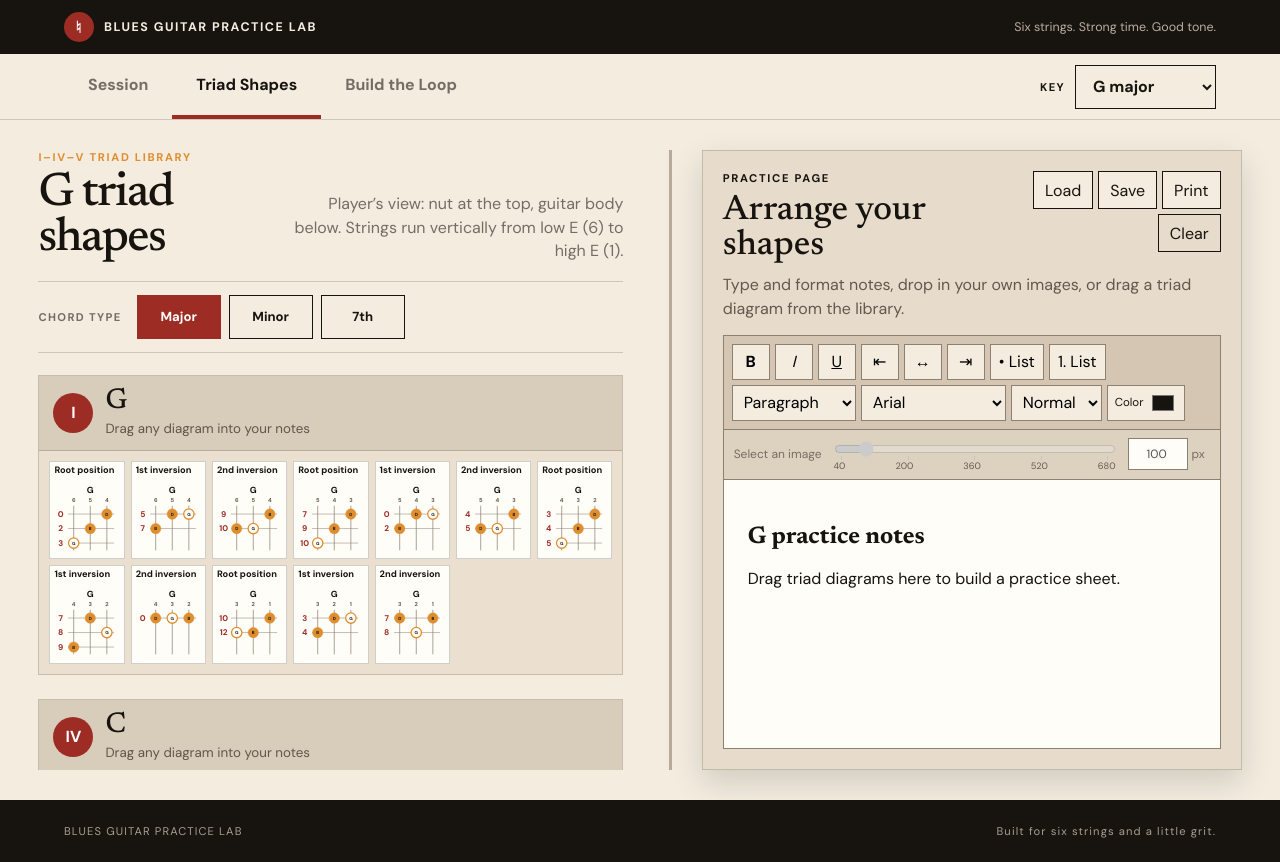
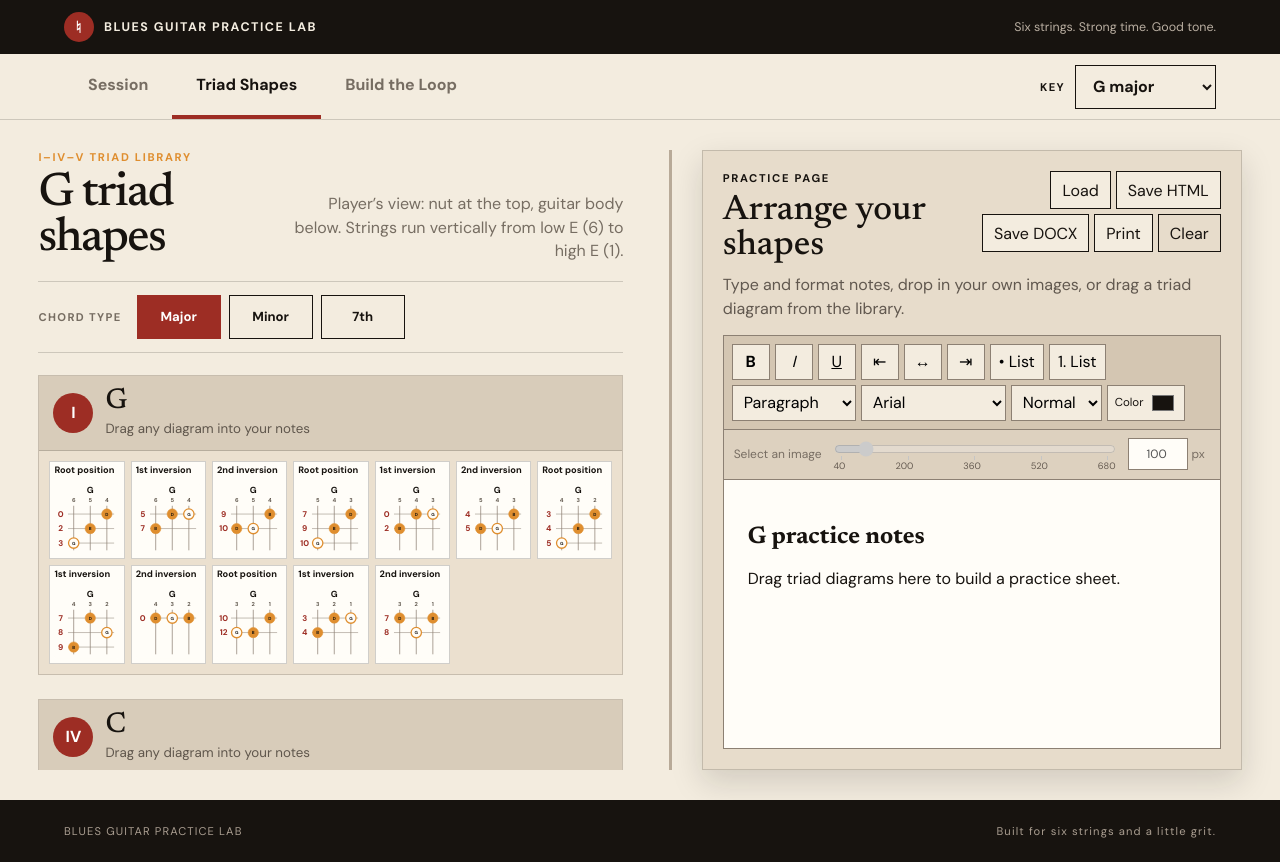
Before and after one commit to flyfisher1952/blues-guitar-practice-lab, an Angular app: page / in a window 1280 px wide. Both pictures are taken after a click on the tab "Triad Shapes". Built offline with nearby package versions, Linux system fonts and the light colour scheme; what html-docx-js-typescript would draw is missing.

Commit message:
Expose separate HTML and DOCX save actions

```diff
--- a/src/app/component/triad-shapes/triad-shapes.component.html
+++ b/src/app/component/triad-shapes/triad-shapes.component.html
@@ -91,7 +91,8 @@
         <div class="editor-file-actions">
           <input #fileInput class="visually-hidden" type="file" accept=".html,.htm,.txt,text/html,text/plain" (change)="loadEditorFile($event)">
           <button type="button" (click)="chooseEditorFile()">Load</button>
-          <button type="button" (click)="saveEditor()">Save</button>
+          <button type="button" (click)="saveHtml()">Save HTML</button>
+          <button type="button" (click)="saveDocx()">Save DOCX</button>
           <button type="button" (click)="printEditor()">Print</button>
           <button type="button" class="clear-editor" (click)="clearEditor()">Clear</button>
         </div>
```
